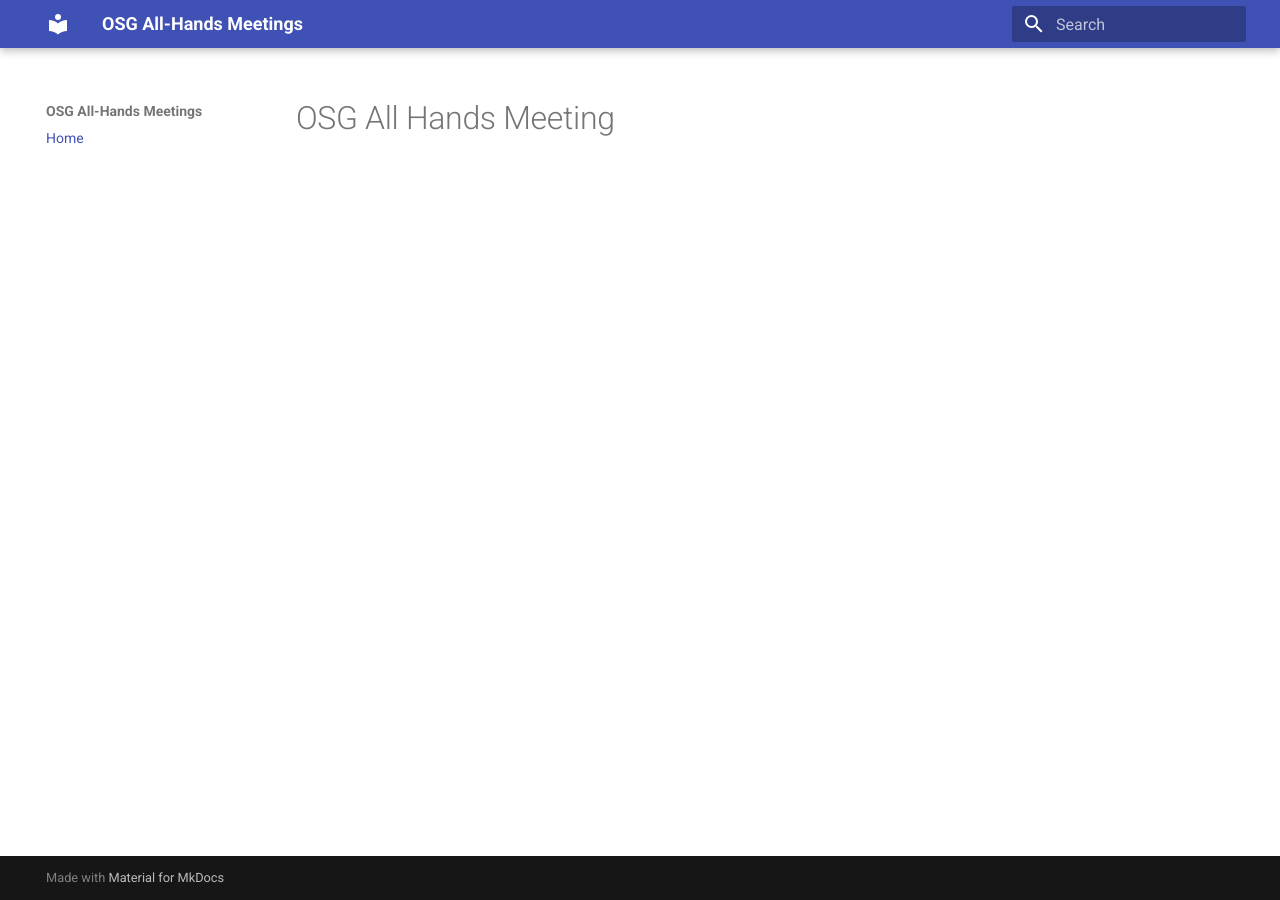
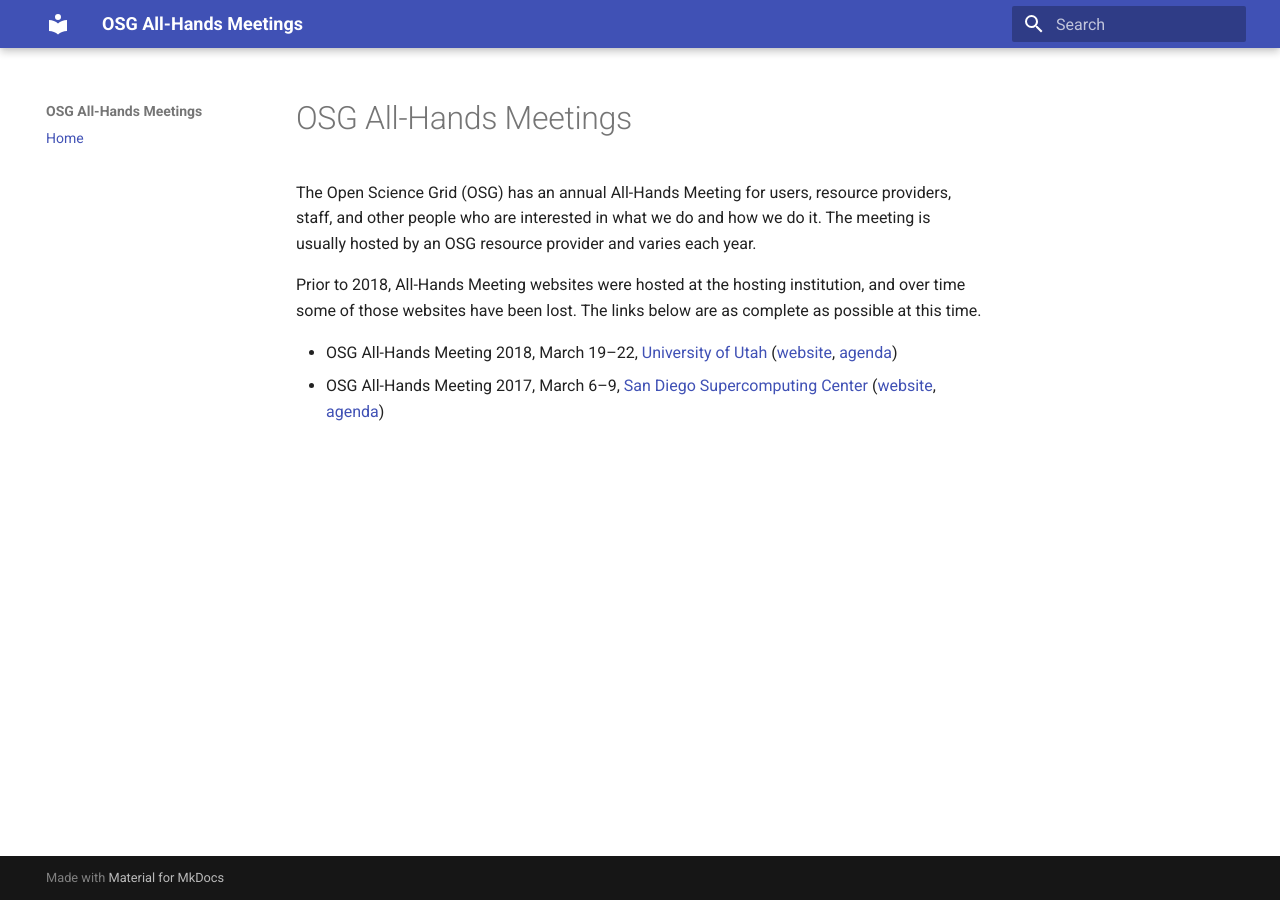
Before and after one commit to osg-htc/all-hands, an MkDocs documentation site: the page built from docs/index.md, in a window 1280 px wide. Built offline with MkDocs 1.6.1 and Material for MkDocs 9.7.7, drawn with Linux system fonts in a browser that asks for light colours; old or Windows-style settings are respelled for this version of MkDocs.

Commit message:
First attempt at a real home page and 2018 landing page

```diff
--- a/docs/index.md
+++ b/docs/index.md
@@ -1,2 +1,17 @@
-OSG All Hands Meeting
-=====================
+# OSG All-Hands Meetings
+
+The Open Science Grid (OSG) has an annual All-Hands Meeting for users, resource providers, staff, and other people who
+are interested in what we do and how we do it.  The meeting is usually hosted by an OSG resource provider and varies
+each year.
+
+Prior to 2018, All-Hands Meeting websites were hosted at the hosting institution, and over time some of those websites
+have been lost.  The links below are as complete as possible at this time.
+
+* OSG All-Hands Meeting 2018, March 19&ndash;22,
+  [University of Utah](https://www.utah.edu/)
+  ([website](/2018/index.md),
+  [agenda](https://indico.fnal.gov/event/15344/))
+* OSG All-Hands Meeting 2017, March 6&ndash;9,
+  [San Diego Supercomputing Center](http://www.sdsc.edu/)
+  ([website](https://www.eiseverywhere.com/ehome/221621),
+  [agenda](https://indico.fnal.gov/event/12973/))
```
Also changed, not shown: docs/2018/index.md (added, +22 -0 lines).
